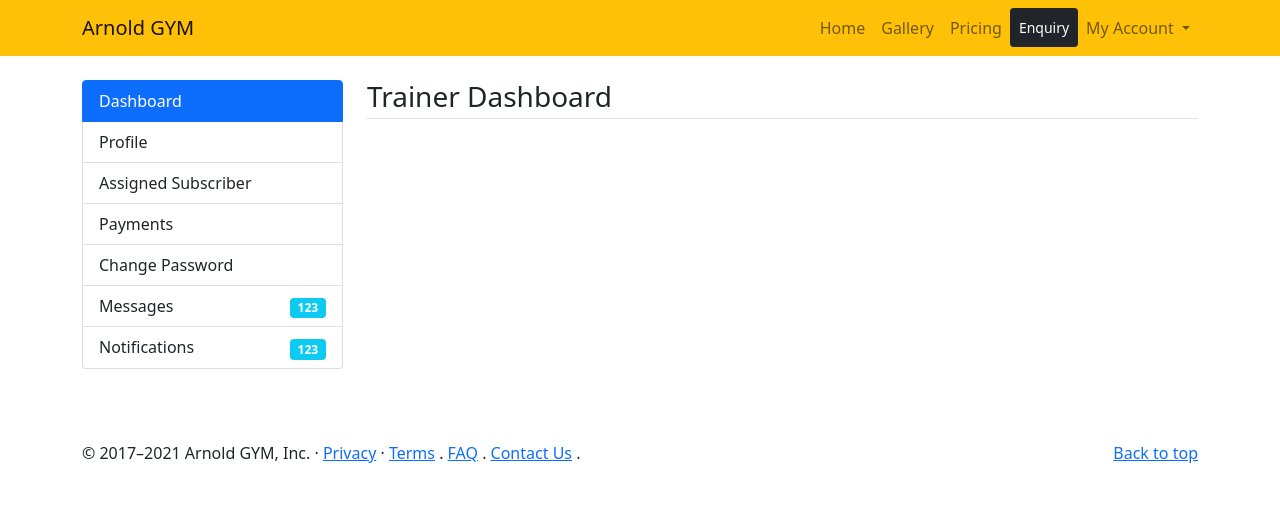
After one commit to codeartisanlab/Gym-Management-System-in-Django-3-Bootstrap-5-and-PostgreSQL, a Django app: page /trainer_dashboard in a window 1280 px wide. The commit adds this page. Shown: the top 528 px of the page. Run offline with Django 3.2, Linux system fonts and the light colour scheme; some libraries are stand-ins or nearby versions.

Commit message:
part-31-model-form-trainer-dashboard-&-update-profile

```diff
--- a/main/forms.py
+++ b/main/forms.py
@@ -22,3 +22,8 @@ class TrainerLoginForm(forms.ModelForm):
 	class Meta:
 		model=models.Trainer
 		fields=('username','pwd')
+
+class TrainerProfileForm(forms.ModelForm):
+	class Meta:
+		model=models.Trainer
+		fields=('full_name','mobile','address','detail','img')
--- a/main/templates/base.html
+++ b/main/templates/base.html
@@ -42,7 +42,8 @@
 	          <ul class="dropdown-menu" aria-labelledby="navbarScrollingDropdown">
 	          	{% if not request.user.is_authenticated %}
 		            {% if request.session.trainerLogin %}
-		            <li><a class="dropdown-item" href="{% url 'trainerlogout' %}">Trainer Logout</a></li>
+		            <li><a class="dropdown-item" href="{% url 'trainer_dashboard' %}">Dashboard</a></li>
+		            <li><a class="dropdown-item" href="{% url 'trainerlogout' %}">Logout</a></li>
 		            {% else %}
 		            <li><a class="dropdown-item" href="{% url 'trainerlogin' %}">Trainer Login</a></li>
 		            <li><a class="dropdown-item" href="{% url 'signup' %}">Register</a></li>
--- /dev/null
+++ b/main/templates/trainer/dashboard.html
@@ -0,0 +1,22 @@
+{% extends 'base.html' %}
+{% block content %}
+    <!-- Main Start -->
+    <main>
+		<!-- Services -->
+		<section class="container my-4">
+			<div class="row">
+				<div class="col-3">
+					{% include 'trainer/left-sidebar.html' %}
+				</div>
+				<div class="col-9">
+					<h3 class="mb-4 border-bottom pb-1">Trainer Dashboard</h3>
+					<div class="row">
+						<div class="col-md-6"></div>
+					</div>
+				</div>
+			</div>
+		</section>
+		<!-- End -->
+    </main>
+    <!-- End -->
+{% endblock %}
--- /dev/null
+++ b/main/templates/trainer/left-sidebar.html
@@ -0,0 +1,9 @@
+<div class="list-group">
+	<a href="{% url 'trainer_dashboard' %}" class="list-group-item {% if request.path == '/trainer_dashboard' %} active {% endif %}">Dashboard</a>
+	<a href="{% url 'trainer_profile' %}" class="list-group-item {% if request.path == '/trainer_profile' %} active {% endif %}">Profile</a>
+	<a href="#" class="list-group-item">Assigned Subscriber</a>
+	<a href="#" class="list-group-item">Payments</a>
+	<a href="#" class="list-group-item">Change Password</a>
+	<a href="#" class="list-group-item">Messages <span class="float-end badge bg-info mt-1">123</span></a>
+	<a href="#" class="list-group-item">Notifications <span class="float-end badge bg-info mt-1">123</span></a>
+</div>
--- a/main/urls.py
+++ b/main/urls.py
@@ -23,6 +23,8 @@ urlpatterns=[
 	# Trainer Login
 	path('trainerlogin',views.trainerlogin,name='trainerlogin'),
 	path('trainerlogout',views.trainerlogout,name='trainerlogout'),
+	path('trainer_dashboard',views.trainer_dashboard,name='trainer_dashboard'),
+	path('trainer_profile',views.trainer_profile,name='trainer_profile'),
 	# Notifications
 	path('notifs',views.notifs,name='notifs'),
 	path('get_notifs',views.get_notifs,name='get_notifs'),
--- a/main/views.py
+++ b/main/views.py
@@ -169,7 +169,9 @@ def trainerlogin(request):
 		pwd=request.POST['pwd']
 		trainer=models.Trainer.objects.filter(username=username,pwd=pwd).count()
 		if trainer > 0:
+			trainer=models.Trainer.objects.filter(username=username,pwd=pwd).first()
 			request.session['trainerLogin']=True
+			request.session['trainerid']=trainer.id
 			return redirect('/trainer_dashboard')
 		else:
 			msg='Invalid!!'
@@ -180,6 +182,23 @@ def trainerlogin(request):
 def trainerlogout(request):
 	del request.session['trainerLogin']
 	return redirect('/trainerlogin')
+
+# Trainer Dashboard
+def trainer_dashboard(request):
+	return render(request, 'trainer/dashboard.html')
+
+# Trainer Profile
+def trainer_profile(request):
+	t_id=request.session['trainerid']
+	trainer=models.Trainer.objects.get(pk=t_id)
+	msg=None
+	if request.method=='POST':
+		form=forms.TrainerProfileForm(request.POST,request.FILES,instance=trainer)
+		if form.is_valid():
+			form.save()
+			msg='Profile has been updated'
+	form=forms.TrainerProfileForm(instance=trainer)
+	return render(request, 'trainer/profile.html',{'form':form,'msg':msg})
 
 # Notifications
 def notifs(request):
```
Also changed, not shown: main/templates/trainer/profile.html (added, +33 -0 lines).
